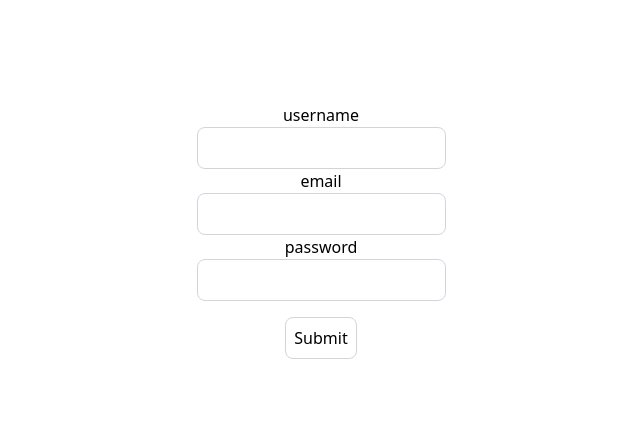
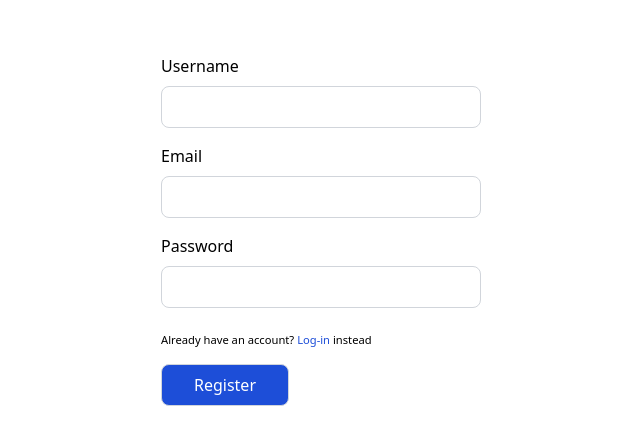
Before and after one commit to aakash6789/UserSystem, a React (Vite) app: page /register in a window 1280 px wide. Shown: the part 170-614 px from the top of the page, without its empty margins (319-959 px from the left). Built offline with nearby package versions, Linux system fonts and the light colour scheme.

Commit message:
fixed some bugs added logout functionality

```diff
--- a/src/components/Home.jsx
+++ b/src/components/Home.jsx
@@ -5,8 +5,9 @@ import PostComponent from './PostComponent.jsx';
 import Popup from './Popup.jsx';
 import CloseIcon from '@mui/icons-material/Close';
 import axios from 'axios';
+import { useNavigate } from 'react-router-dom';
 const Home = () => {
-    const {user}=useAuth();
+    const {user,logOut}=useAuth();
     const [data, setData] = useState(null);
     const [searchText, setSearchText] = useState('');
     const [openIndex, setOpenIndex] = useState(null);
@@ -14,6 +15,7 @@ const Home = () => {
     const [tittle, setTittle] = useState('');
     const [body, setBody] = useState('');
     const[id,setId]=useState(null);
+    const navigate=useNavigate();
     const handleToggle = (index) => {
       setOpenIndex(openIndex === index ? null : index);
     };
@@ -41,6 +43,13 @@ const Home = () => {
         setData(newData);
         setIsCreate(false);
       }
+      const handleLogout=()=>{
+        logOut();
+        const loggedOutUser=localStorage.getItem('currUser');
+        if(!loggedOutUser){
+            navigate('/login');
+        }
+      }
     useEffect(()=>{
         axios.get('https://jsonplaceholder.typicode.com/posts').then((response)=>{
             setData(response.data);})
@@ -50,7 +59,8 @@ const Home = () => {
     },[])
   return (
     <div className='max-w-xl mx-auto py-6 px-[5%]'>
-      {user?<h1 className='text-white'>Logged in {user.username} </h1>:<h1 className='text-white'>Loading .. </h1>}
+      {user?<h1 className='text-black font-bold text-lg text-center mt-[5%] mb-[15%] '>Welcome {user.username} ! </h1>:<h1 className='text-black'>Loading .. </h1>}
+      <button className='rounded-md bg-blue-700 text-sm px-[3%] py-[1%] block ml-auto text-white' onClick={handleLogout}>Logout</button>
       <button className='rounded-md bg-blue-700 text-sm px-[3%] py-[1%] text-white' onClick={()=>setIsCreate(!isCreate)}>Create Post</button>
       <Popup trigger={isCreate} setTrigger={setIsCreate}>
                 <div className='bg-white border mt-[12vh] lg:w-[35vw] max-sm:w-[60vw] sm:w-[50vw] sm:text-md rounded-lg border-[#c4c4c8] pt-[5%] max-sm:text-sm pb-[3%] px-[3%]'>
--- a/src/components/Login.jsx
+++ b/src/components/Login.jsx
@@ -1,7 +1,7 @@
 import React, { useEffect } from 'react'
 import { useState } from 'react';
 import useAuth from '../hooks/useAuth.js';
-
+import { NavLink } from 'react-router-dom';
 import { useNavigate } from "react-router-dom";
 const Login = () => {
     const [email,setEmail]=useState("");
@@ -22,14 +22,31 @@ const Login = () => {
     }
 
   return (
-    <div className="flex flex-col items-center justify-center min-h-screen py-2 text-black">
-      {/* <h1>{loading?"Loading":""}</h1> */}
-        <label htmlFor="email">email</label>
-                 <input id="email" onChange={(e)=>setEmail(e.target.value)} className="text-black p-2 mb-2 border rounded-lg mb:4 border-gray-300 focus:outline-none focus:border-gray-600 " />
-        <label htmlFor="password">password</label>
-                 <input id="password" onChange={(e)=>setPassword(e.target.value)}  type="password" className="text-black p-2 border rounded-lg mb:4 border-gray-300 focus:outline-none focus:border-gray-600 " />
-                 <button className="p-2 mt-4 border rounded-lg mb:4 border-gray-300 focus:outline-none focus:border-gray-600" onClick={verifyUser}>Submit</button>
-    </div>
+    <div className="flex flex-col justify-center items-center min-h-screen py-2 text-black">
+  <div className="w-full max-w-xs">
+    <label htmlFor="email" className="block text-left mb-2">Email</label>
+    <input
+      id="email"
+      onChange={(e) => setEmail(e.target.value)}
+      className="w-full text-black p-2 mb-4 border rounded-lg border-gray-300 focus:outline-none focus:border-gray-600"
+    />
+
+    <label htmlFor="password" className="block text-left mb-2">Password</label>
+    <input
+      id="password"
+      onChange={(e) => setPassword(e.target.value)}
+      type="password"
+      className="w-full text-black p-2 mb-4 border rounded-lg border-gray-300 focus:outline-none focus:border-gray-600"
+    />
+    <h2 className='text-[0.7rem] mt-2'>Need to create an account? <span className='text-blue-700'><NavLink to='/register'>Sign-up</NavLink></span> instead</h2>
+    <button
+      className="w-[40%] bg-blue-700 text-white p-2 mt-4 border rounded-lg border-gray-300 focus:outline-none "
+      onClick={verifyUser}
+    >
+      Login
+    </button>
+  </div>
+</div>
   )
 }
 
--- a/src/components/Register.jsx
+++ b/src/components/Register.jsx
@@ -2,6 +2,7 @@ import React from 'react'
 import { useState } from 'react'
 import toast from 'react-hot-toast'
 import useAuth from '../hooks/useAuth.js'
+import { NavLink } from 'react-router-dom'
 const Register = () => {
  const [username,setUsername]=useState("");
  const [email,setEmail]=useState("");
@@ -21,17 +22,37 @@ const Register = () => {
 
     }
   return (
-    <div className="flex flex-col items-center justify-center min-h-screen py-2 text-black">
-              {/* <h1>{loading?"Processing":"Sign up"}</h1> */}
-                 <hr></hr>
-                 <label htmlFor="username" >username</label>
-                 <input id="username" onChange={(e)=>setUsername(e.target.value)} className="text-black p-2 border rounded-lg mb:4 border-gray-300 focus:outline-none focus:border-gray-600 " />
-                 <label htmlFor="email">email</label>
-                 <input id="email"onChange={(e)=>setEmail(e.target.value)} className="text-black p-2 border rounded-lg mb:4 border-gray-300 focus:outline-none focus:border-gray-600 "/>
-        <label htmlFor="password">password</label>
-                 <input id="password" onChange={(e)=>setPassword(e.target.value)} type="password" className="text-black p-2 border rounded-lg mb:4 border-gray-300 focus:outline-none focus:border-gray-600 "/>
-                 <button className="p-2 mt-4 border rounded-lg mb:4 border-gray-300 focus:outline-none focus:border-gray-600" onClick={saveUser} >Submit</button>
+    <div className="flex flex-col justify-center items-center min-h-screen py-2 text-black">
+    <div className="w-full max-w-xs">
+      <label htmlFor="email" className="block text-left mb-2">Username</label>
+      <input
+        id="username"
+        onChange={(e) => setUsername(e.target.value)}
+        className="w-full text-black p-2 mb-4 border rounded-lg border-gray-300 focus:outline-none focus:border-gray-600"
+      />
+      <label htmlFor="email" className="block text-left mb-2">Email</label>
+      <input
+        id="email"
+        onChange={(e) => setEmail(e.target.value)}
+        className="w-full text-black p-2 mb-4 border rounded-lg border-gray-300 focus:outline-none focus:border-gray-600"
+      />
+
+      <label htmlFor="password" className="block text-left mb-2">Password</label>
+      <input
+        id="password"
+        onChange={(e) => setPassword(e.target.value)}
+        type="password"
+        className="w-full text-black p-2 mb-4 border rounded-lg border-gray-300 focus:outline-none focus:border-gray-600"
+      />
+      <h2 className='text-[0.7rem] mt-2'>Already have an account? <span className='text-blue-700'><NavLink to='/login'>Log-in</NavLink></span> instead</h2>
+      <button
+        className="w-[40%] bg-blue-700 text-white p-2 mt-4 border rounded-lg border-gray-300 focus:outline-none "
+        onClick={saveUser}
+      >
+        Register
+      </button>
     </div>
+  </div>
   )
 }
 
```
